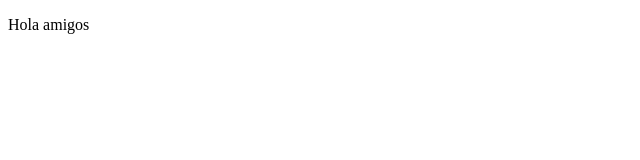
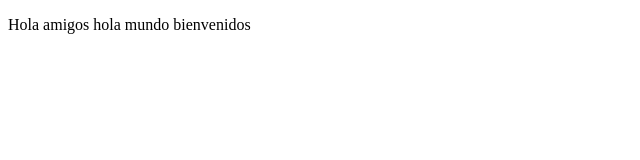
Before and after one commit to josepolancol/proyectoDemoCursoPrework, a plain HTML site: page index.html in a window 1280 px wide. Shown: the whole page, without its empty margins (0-640 px from the left). Drawn offline with Linux system fonts and the light colour scheme.

Commit message:
cambios agregamos saludo y bienvenida

```diff
--- a/index.html
+++ b/index.html
@@ -8,7 +8,7 @@
 </head>
 <body>
     <p>
-        Hola amigos
+        Hola amigos hola mundo bienvenidos
     </p>
 </body>
 </html>
```
